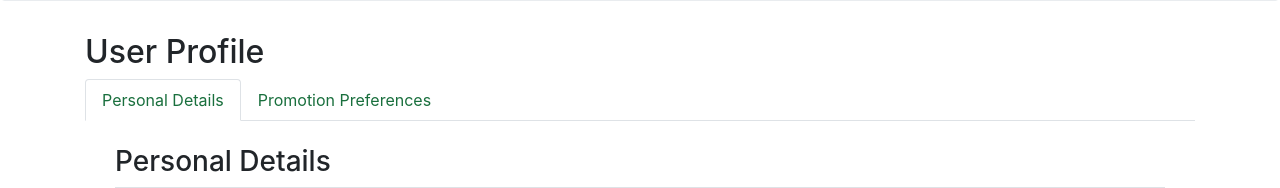
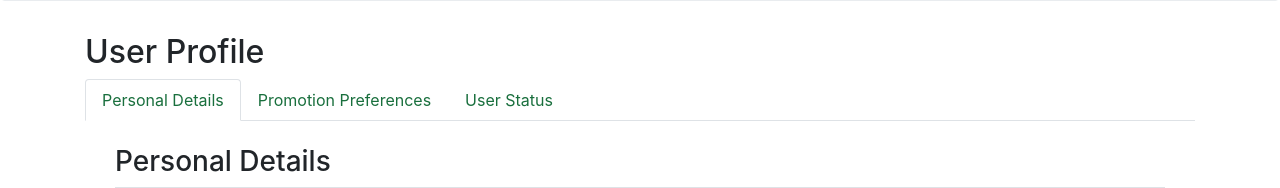
Before and after one commit to PMacedo1998/Online-Book-Store, a Flask app: template src/frontend/templates/edit_profile.html in a window 1280 px wide. Shown: the part 441-629 px from the top of the page. Run offline with Flask 2, Linux system fonts and the light colour scheme; the template is opened without the code that fills it: most values are stand-ins (such as "Sample title", 1, 10 or a date in 2020); some libraries are stand-ins or nearby versions.

Commit message:
Added status tab

```diff
--- a/src/frontend/templates/edit_profile.html
+++ b/src/frontend/templates/edit_profile.html
@@ -109,6 +109,9 @@
         </li>
         <li class="nav-item">
           <a class="nav-link" data-toggle="tab" href="#promo">Promotion Preferences</a>
+        </li>
+        <li class="nav-item">
+          <a class="nav-link" data-toggle="tab" href="#status">User Status</a>
         </li>
         </ul>
 
@@ -354,6 +357,10 @@
             </div>
 
 
+          <!--Status-->
+          <div id="status" class="container tab-pane fade"><br>
+            <h6>Account Status: </h6><p>{{status}}</p> <p> <a href="/account_verification">verify</a></p>
+          </div>
 
           <!--Promo-->
           <div id="promo" class="container tab-pane fade"><br>
```
